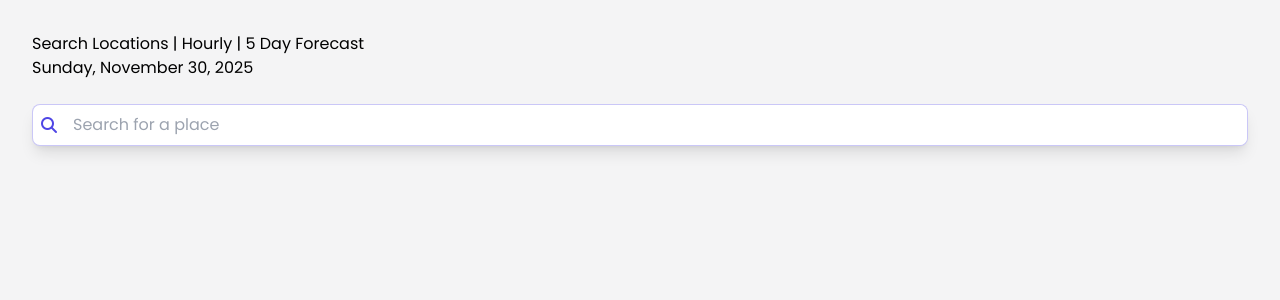
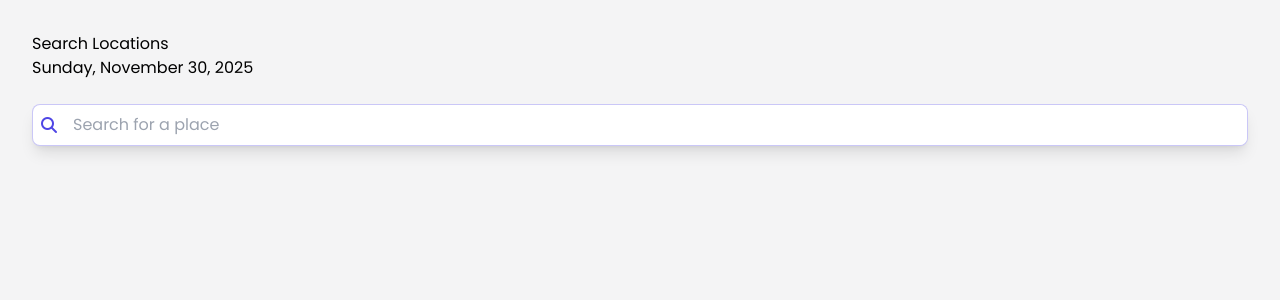
Before and after one commit to tsvoboda-wake/final-weather-app, a Vue app: page / in a window 1280 px wide. Shown: the top 300 px of the page. Built offline with nearby package versions, Linux system fonts and the light colour scheme.

Commit message:
feat: use createWebHashHistory

```diff
--- a/src/App.vue
+++ b/src/App.vue
@@ -1,9 +1,8 @@
 <script setup>
-import Navigation from './components/Navigation.vue'
 </script>
 <template>
   <main>
-    <Navigation />
+    <router-link to="/">Search Locations</router-link>
     <router-view />
   </main>
 </template>
--- a/src/components/LocationList.vue
+++ b/src/components/LocationList.vue
@@ -12,6 +12,9 @@ const emit = defineEmits(['delete-place'])
         <div class="flex items-center justify-center gap-2">
           <i class="fa-solid fa-location-dot"></i>
           <h1 class="text-3xl">{{ place.location.name }}</h1>
+          <!-- TODO: pass location to other pages -->
+          <router-link to="/hourly">Hourly</router-link> |
+          <router-link to="/forecast">5 Day Forecast</router-link> |
           <button @click="emit('delete-place', place.location.name)">
             <i class="fa-solid fa-trash"></i>
           </button>
--- a/src/components/Navigation.vue
+++ /dev/null
@@ -1,13 +0,0 @@
-<template>
-  <nav>
-    <router-link to="/">Search Locations</router-link> |
-    <router-link to="/hourly">Hourly</router-link> |
-    <router-link to="/forecast">5 Day Forecast</router-link>
-  </nav>
-</template>
-
-<style lang="css">
-  .active-link {
-    font-weight: bold;
-  }
-</style>
--- a/src/views/LocationSearchView.vue
+++ b/src/views/LocationSearchView.vue
@@ -4,6 +4,7 @@ import SearchInput from '../components/SearchInput.vue'
 import WeatherCard from '../components/WeatherCard.vue'
 import LocationList from '../components/LocationList.vue'
 
+// TODO: need to be able to save list of locations even after navigating away from page
 const places = ref([])
 const addPlace = (data) => {
   places.value.push(data)
@@ -39,14 +40,11 @@ const deletePlace = (name) => {
     </div>
 
     <!-- Weather cards -->
-    <div class="grid grid-cols-2 gap-4">
+    <!-- <div class="grid grid-cols-2 gap-4">
       <div v-for="(place, idx) in places" :key="idx">
         <WeatherCard :place="place" @delete-place="deletePlace" />
       </div>
-    </div>
+    </div> -->
 
-    <!-- TODO: in lieu of weather cards on main page, show as list of saved locations
-      include delete button for each
-    -->
   </div>
 </template>
```
Also changed, not shown: src/router/index.js (+12 -6 lines), temp.json (deleted).
